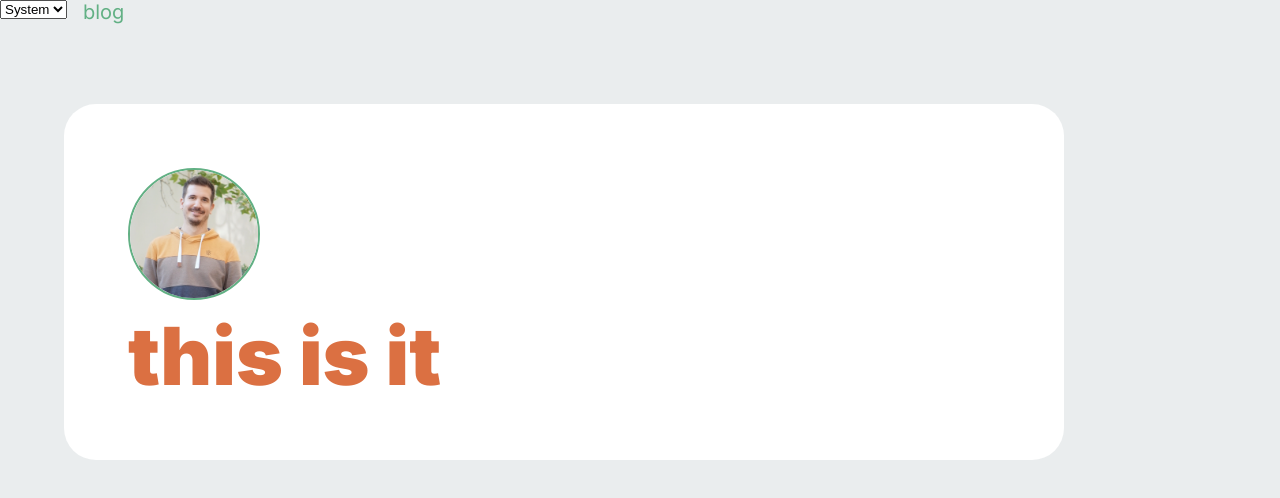
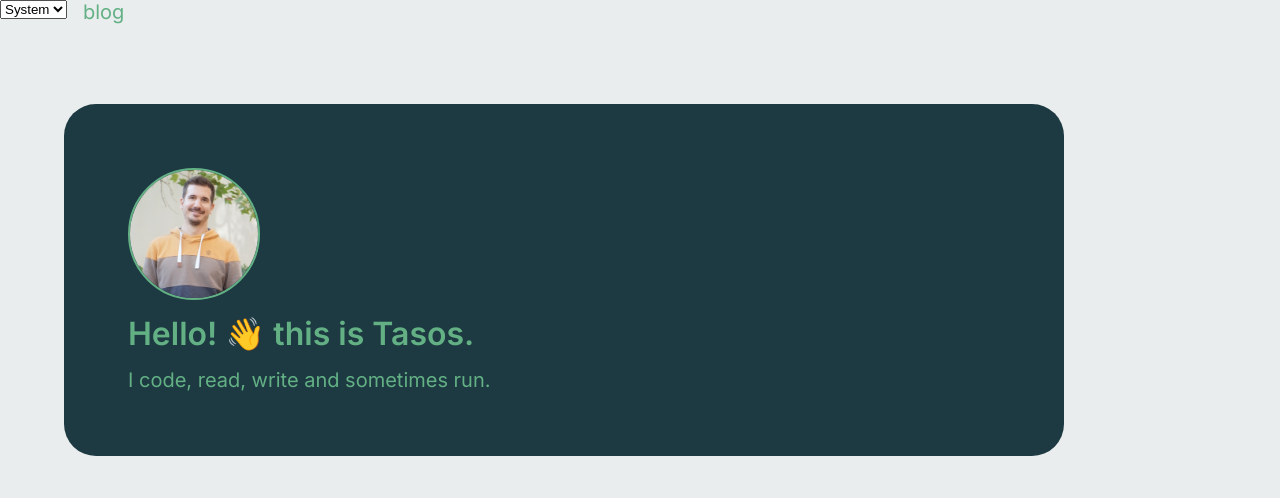
Before and after one commit to anavalo/anavalo.github.io, a Nuxt app: page / in a window 1280 px wide. Shown: the top 498 px of the page. Built offline with nearby package versions, Linux system fonts and the light colour scheme.

Commit message:
chore: inner card

```diff
--- a/assets/_variables.scss
+++ b/assets/_variables.scss
@@ -22,6 +22,7 @@ $ui-05: $base-color-2-main;
 $text-01: $base-color-1-dark;
 $text-02: #fff;
 $text-03: $base-color-4-main;
+$text-04: $base-color-2-main;
 
 $link-01: $base-color-2-main;
 
@@ -59,6 +60,14 @@ $space-2: 0.125rem;
   font-weight: 400;
   letter-spacing: 0;
   line-height: $space-24;
+}
+
+@mixin heading-large {
+  font-family: $font-primary;
+  font-size: $space-32;
+  font-weight: 600;
+  letter-spacing: 0;
+  line-height: $space-36;
 }
 
 @mixin heading-huge {
--- a/components/Avatar.vue
+++ b/components/Avatar.vue
@@ -1,8 +1,15 @@
 <template>
-  <div class="img_wrapper">
+  <div
+    class="img_wrapper"
+    :class="[{ light: colorMode.preference === 'light' }]"
+  >
     <img src="/tasos.jpeg" alt="tasos" />
   </div>
 </template>
+
+<script setup lang="ts">
+const colorMode = useColorMode();
+</script>
 
 <style lang="scss" scoped>
 .img_wrapper {
@@ -12,6 +19,10 @@
   overflow: hidden;
   border: 2px solid $ui-05;
 
+  &.light {
+    border: 2px solid $ui-01;
+  }
+
   img {
     width: 100%;
     height: 100%;
--- a/components/Card.vue
+++ b/components/Card.vue
@@ -1,10 +1,7 @@
 <template>
   <div
     class="card_wrapper"
-    :class="[
-      { dark: colorMode.value === 'dark' },
-      // { light: colorMode.value === 'light' },
-    ]"
+    :class="[{ light: colorMode.preference === 'light' }]"
   >
     <slot />
   </div>
@@ -12,6 +9,9 @@
 
 <script setup>
 const colorMode = useColorMode();
+onBeforeMount(() => {
+  colorMode.preference = 'system';
+});
 </script>
 
 <style lang="scss" scoped>
@@ -22,14 +22,9 @@ const colorMode = useColorMode();
   width: calc(100% - #{$space-128});
   height: calc(100% - #{$space-128});
   max-width: 1000px;
-  background: $ui-04;
 
-  &.dark {
-    background: $ui-03;
+  &.light {
+    background: $ui-04;
   }
-
-  // &.light {
-  //   background: $ui-04;
-  // }
 }
 </style>
--- a/pages/index.vue
+++ b/pages/index.vue
@@ -3,27 +3,61 @@
     <div class="inner_card_wrapper">
       <div class="left">
         <Avatar />
-        <span class="title">this is it</span>
+        <span
+          class="title"
+          :class="[{ light: colorMode.preference === 'light' }]"
+          >Hello! 👋 this is Tasos.</span
+        >
+        <span
+          class="subtitle"
+          :class="[{ light: colorMode.preference === 'light' }]"
+          >I code, read, write and sometimes run.</span
+        >
       </div>
+      <div class="right"></div>
     </div>
   </Card>
 </template>
 
-<style lang="scss" scoped>
+<script setup>
+const colorMode = useColorMode();
+</script>
+
+<style lang="scss">
 .inner_card_wrapper {
   display: flex;
   padding: $space-64;
+  height: 100%;
 
   .left {
+    flex: 1;
     display: flex;
     flex-direction: column;
     gap: $space-16;
 
     .title {
-      @include heading-huge;
+      @include heading-large;
 
-      color: $text-03;
+      color: $text-04;
+
+      &.light {
+        color: $text-01;
+      }
     }
+
+    .subtitle {
+      @include heading-regular;
+
+      color: $text-04;
+
+      &.light {
+        color: $text-01;
+      }
+    }
+  }
+
+  .right {
+    flex: 1;
   }
 }
 </style>
```
